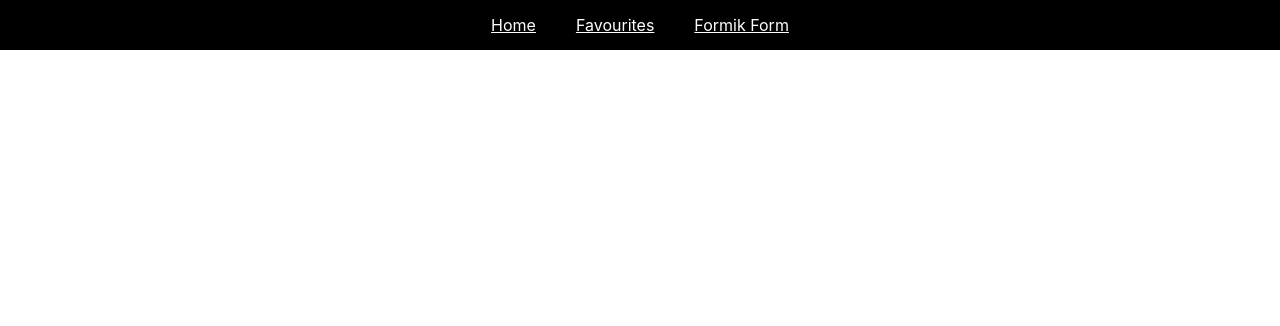
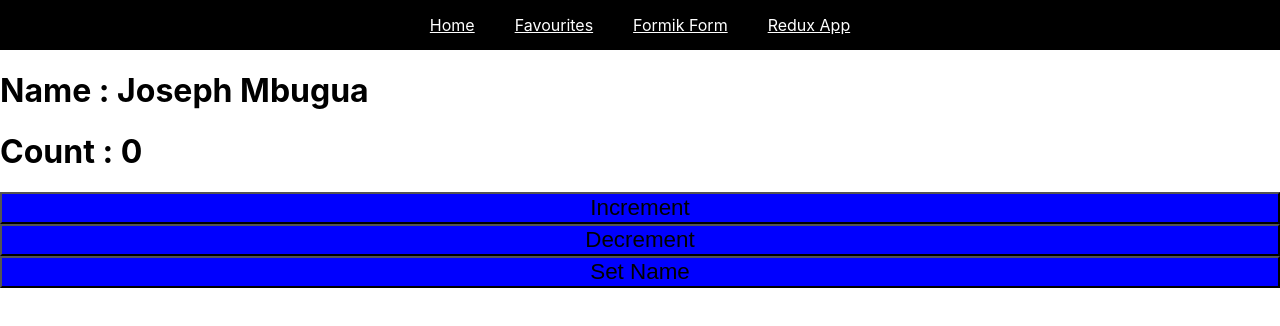
Before and after one commit to josephbill/ReactPoesy, a React (Create React App) app: page /reduxapp in a window 1280 px wide. Shown: the top 326 px of the page. Built offline with nearby package versions, Linux system fonts and the light colour scheme.

Commit message:
fixed Redux : see Redux directory

```diff
--- a/package.json
+++ b/package.json
@@ -3,6 +3,7 @@
   "version": "0.1.0",
   "private": true,
   "dependencies": {
+    "@reduxjs/toolkit": "^1.9.2",
     "@testing-library/jest-dom": "^5.16.5",
     "@testing-library/react": "^13.4.0",
     "@testing-library/user-event": "^13.5.0",
@@ -10,8 +11,10 @@
     "json-server": "^0.17.1",
     "react": "^18.2.0",
     "react-dom": "^18.2.0",
+    "react-redux": "^8.0.5",
     "react-router-dom": "^6.6.2",
     "react-scripts": "5.0.1",
+    "redux": "^4.2.1",
     "web-vitals": "^2.1.4",
     "yup": "^0.32.11"
   },
--- a/src/App.js
+++ b/src/App.js
@@ -4,11 +4,13 @@ import Home from "./components/Home/Home";
 import Favourites from './components/Favourites/Favourites';
 import {BrowserRouter,Routes,Route,Link} from "react-router-dom"
 import FormikYupForm from './components/Formik/FormikYupForm';
+import ReduxApp from './Redux/ReduxApp';
 
 
 function App() {
 
   return (
+
     <BrowserRouter>
        {/* define an element like a navigation tag */}
        <nav
@@ -23,6 +25,8 @@ function App() {
         <Link to={'/'} style={{marginLeft: 0 +'px', color: 'white'}}>Home</Link>
         <Link to={'/favourites'} style={{marginLeft: 40 +'px', color: 'white'}}>Favourites</Link>
         <Link to={'/formikform'} style={{marginLeft: 40 +'px', color: 'white'}}>Formik Form</Link>
+        <Link to={'/reduxapp'} style={{marginLeft: 40 +'px', color: 'white'}}>Redux App</Link>
+
        </nav>
        <Routes>
            <Route exact path="/" element={
@@ -34,8 +38,12 @@ function App() {
               <Route exact path="/formikform" element={
                <FormikYupForm/>
            }/>
+               <Route exact path="/reduxapp" element={
+               <ReduxApp/>
+           }/>
        </Routes>
     </BrowserRouter>
+
   );
 }
 
--- /dev/null
+++ b/src/Redux/ReduxApp.js
@@ -0,0 +1,34 @@
+import React, {useState} from 'react';
+import { useSelector, useDispatch } from 'react-redux';
+import {increment, decrement , setName} from './actions'
+
+function ReduxApp () {
+
+    //access states from the store
+    const count = useSelector(state => state.count)
+    const name = useSelector(state => state.name)
+
+    const dispatch = useDispatch(); //used to send , execute, event trigger for our reducer logic.
+
+
+    function handleIncrement () {
+        dispatch(increment());
+    }
+    function handleDecrement () {
+        dispatch(decrement());
+    }
+
+    return (
+        <>
+           <h1>Name : {name}</h1>
+           <h1>Count : {count}</h1>
+           <button onClick={handleIncrement}>Increment</button>
+           <button onClick={handleDecrement}>Decrement</button>
+           <button onClick={() => dispatch(setName('Mary'))}>Set Name</button>
+
+        </>
+    )
+
+}
+
+export default ReduxApp
--- /dev/null
+++ b/src/Redux/actions.js
@@ -0,0 +1,13 @@
+export const increment = () => ({
+    type: 'INCREMENT'
+})
+
+export const decrement = () => ({
+    type: 'DECREMENT'
+})
+
+
+export const setName = name => ({
+    type: 'SET_NAME',
+    name
+})
--- /dev/null
+++ b/src/Redux/rootReducer.js
@@ -0,0 +1,42 @@
+import { configureStore } from '@reduxjs/toolkit';
+import { combineReducers} from 'redux';
+
+//reducer function
+const countReducer  = (state = 0,action) => {
+    // switch , cases
+    switch(action.type){
+        case 'INCREMENT':
+            return state + 1;
+            ;
+
+            case 'DECREMENT':
+                return state - 1;
+
+                default:
+                    return state;
+    }
+};
+
+
+const nameReducer = (state = 'Joseph Mbugua', action) => {
+      switch(action.type){
+           case 'SET_NAME':
+            return action.name;
+            default:
+            return state;
+      }
+};
+//  CONFIGURE STORE
+// //create store
+// const store = configureStore({
+//     reducer: reducer
+// })
+// export default store;
+
+//COMBINED REDUCERS
+const rootReducer  = combineReducers({
+    count: countReducer,
+    name: nameReducer
+});
+
+export default rootReducer;
--- /dev/null
+++ b/src/Redux/store.js
@@ -0,0 +1,8 @@
+import { configureStore } from '@reduxjs/toolkit';
+import rootReducer from './rootReducer';
+
+const store = configureStore({
+    reducer: rootReducer
+})
+
+export default store;
--- a/src/index.js
+++ b/src/index.js
@@ -3,12 +3,17 @@ import ReactDOM from 'react-dom/client';
 import './index.css';
 import './utils/Utils.css';
 import App from './App';
+import store from './Redux/store'
+import { Provider } from 'react-redux';
 import reportWebVitals from './reportWebVitals';
 
 const root = ReactDOM.createRoot(document.getElementById('root'));
 root.render(
   <React.StrictMode>
+    <Provider store={store}>
     <App />
+    </Provider>
+
   </React.StrictMode>
 );
 
```
Also changed, not shown: 1 other file (tests, documents, lock files or other folders).
